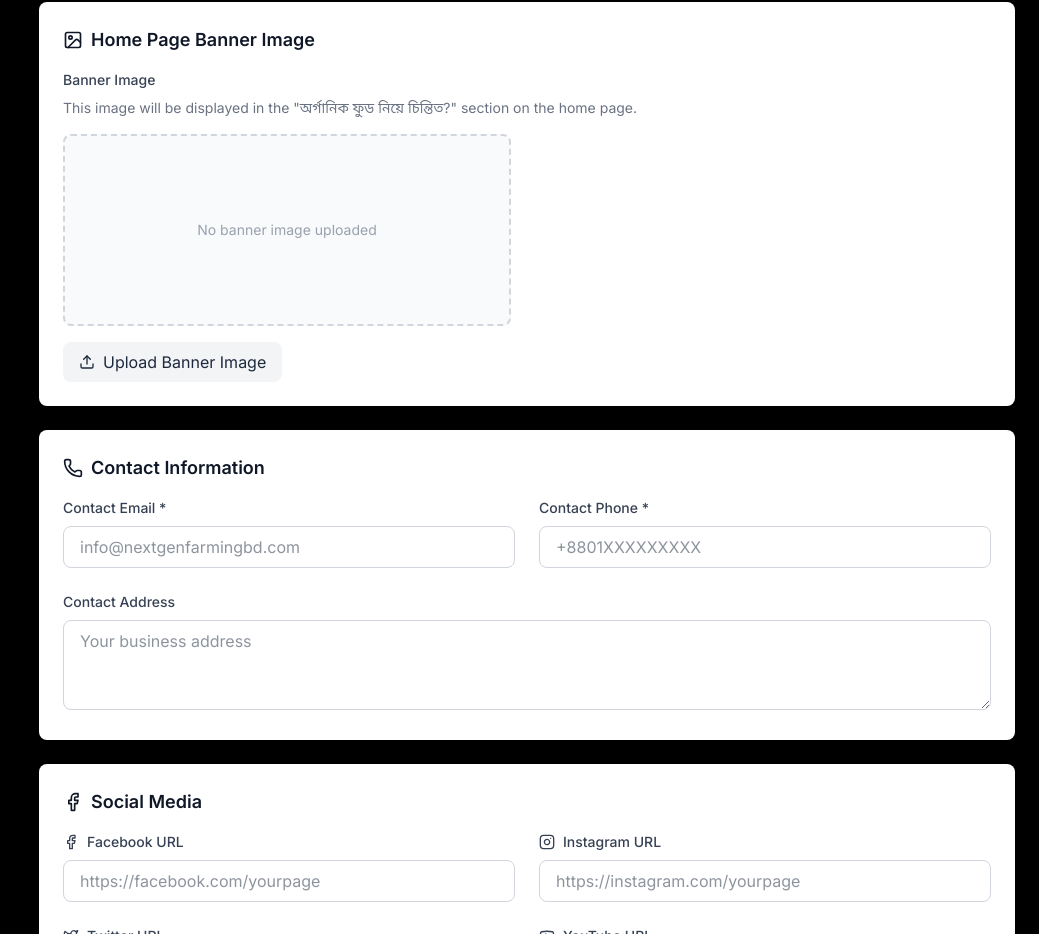
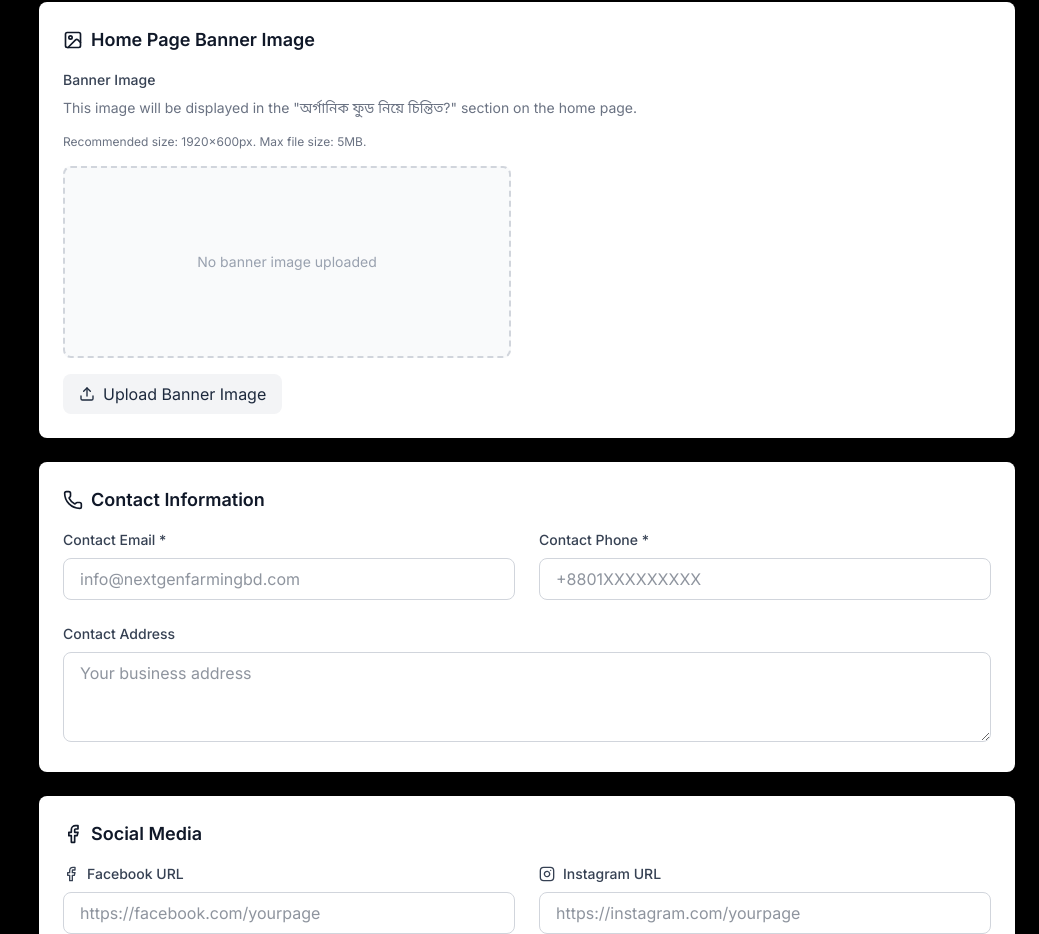
Before and after one commit to nextgenuser26-netizen/Nextgenfarmingbd, a Next.js app: page /admin/settings in a window 1280 px wide. Shown: the part 836-1770 px from the top of the page, without its empty margins (241-1280 px from the left). Built offline with nearby package versions, Linux system fonts and the light colour scheme; no server answers; the database is empty; sample sign-in values are in the browser's storage.

Commit message:
size add at admin dashboard

```diff
--- a/app/admin/settings/page.tsx
+++ b/app/admin/settings/page.tsx
@@ -266,6 +266,9 @@ export default function AdminSettings() {
             </label>
             <p className="text-sm text-gray-500 mb-4">
               This image will be displayed in the "অর্গানিক ফুড নিয়ে চিন্তিত?" section on the home page.
+            </p>
+            <p className="text-xs text-gray-500 mb-4">
+              Recommended size: 1920x600px. Max file size: 5MB.
             </p>
             <div className="space-y-4">
               {bannerPreview && (
```
